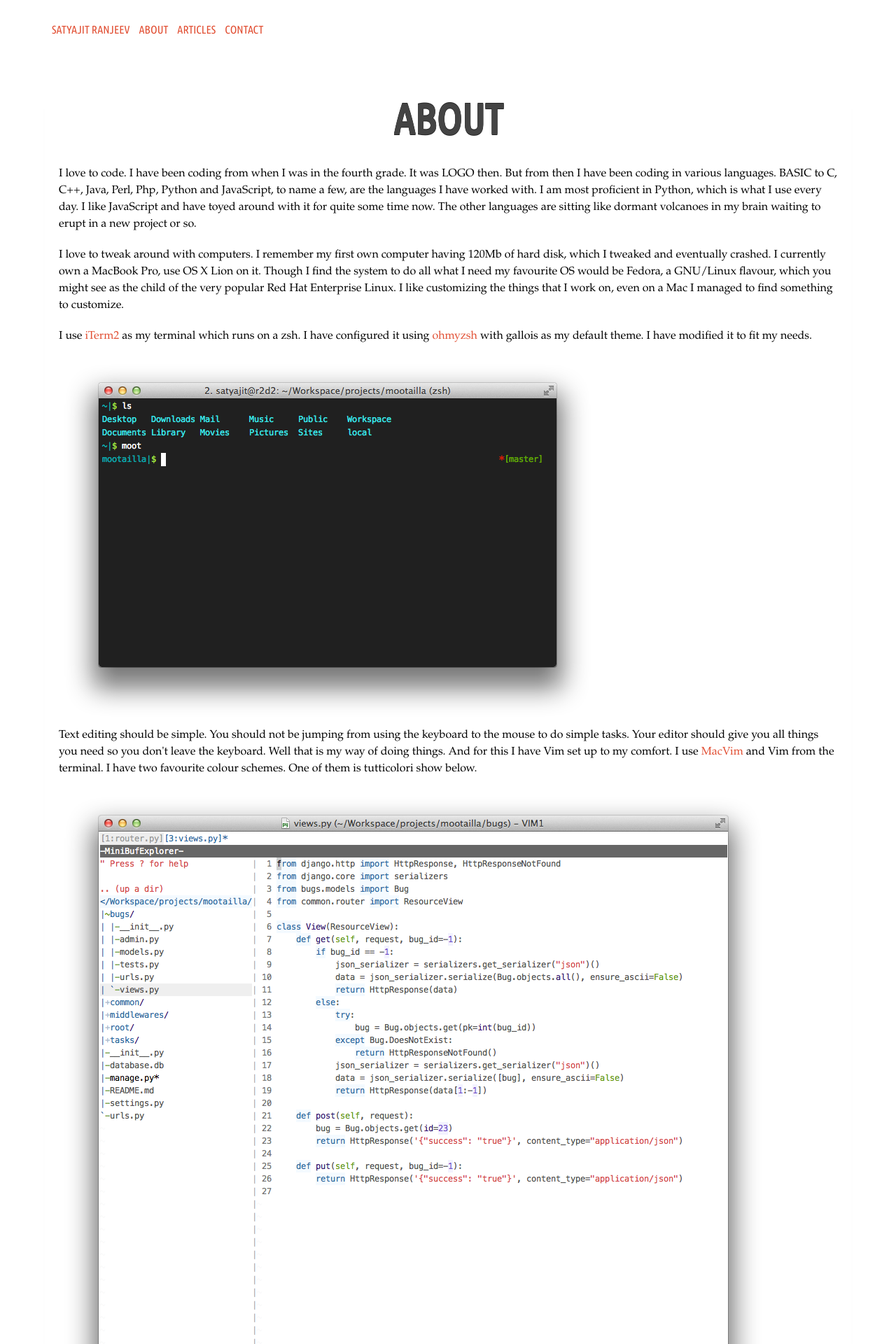
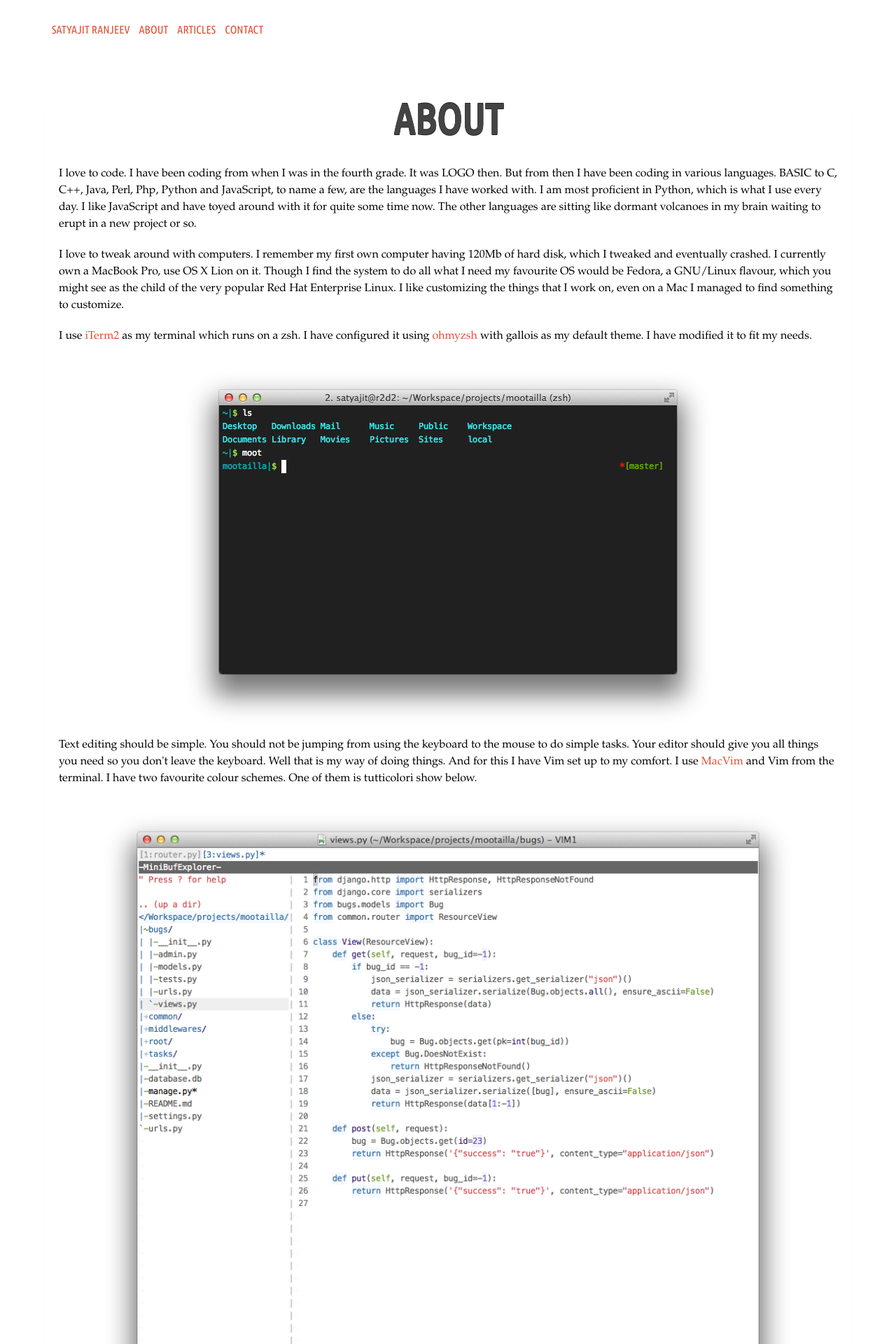
Before and after one commit to satran/satran.github.io, a Jekyll site: the page built from about/index.html, in a window 1280 px wide. Shown: the top 1920 px of the page at 70% size. Built offline with Jekyll 4.4.1, drawn with Linux system fonts in a browser that asks for light colours.

Commit message:
Fixed responsive (well kinda) images.

```diff
--- a/css/base.css
+++ b/css/base.css
@@ -97,7 +97,7 @@ font-family: "Ubuntu Condensed", sans-serif;
 .posts li{
     list-style: none;
 }
-.post img {
+.post img, #post img {
 padding: 10px;
 display: block;
 margin: 0 auto;
```
